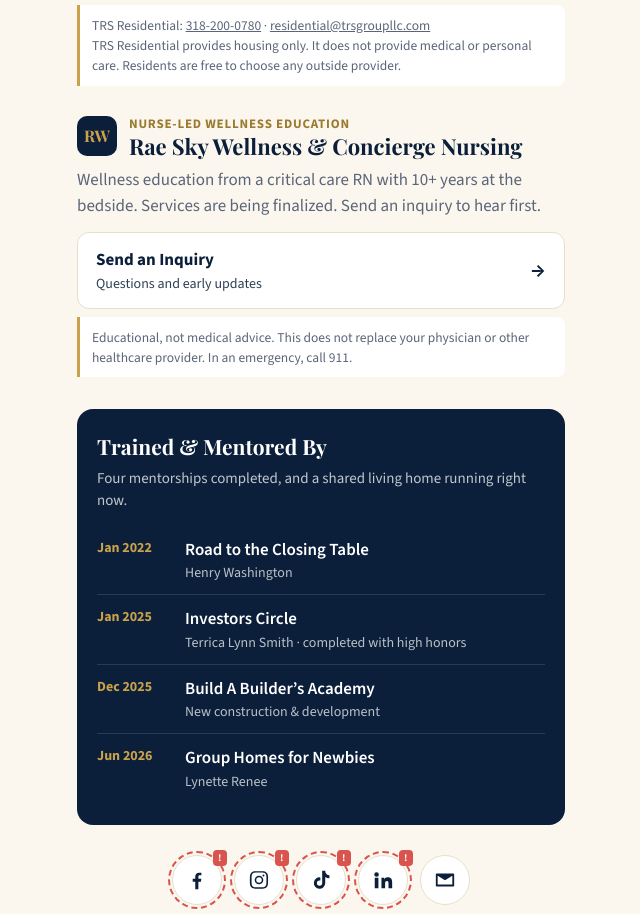
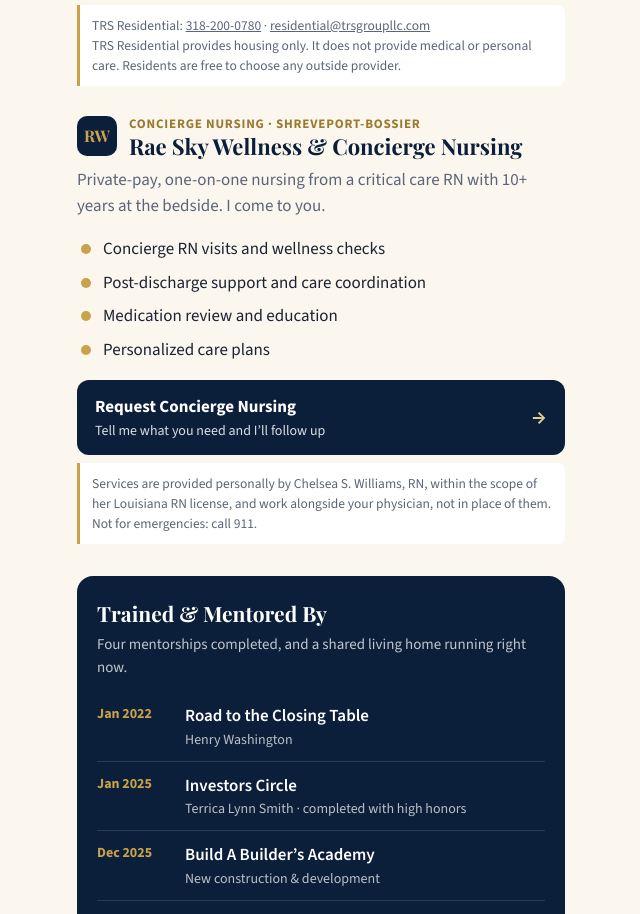
Before and after one commit to EmergingSky/links-trsgroupllc, a plain HTML site: page index.html in a window 1280 px wide. Shown: the part 1510-2424 px from the top of the page, without its empty margins (319-959 px from the left). Drawn offline with nearby package versions, Linux system fonts and the light colour scheme.

Commit message:
List concierge nursing services now that compliance hold is lifted
Co-Authored-By: Claude Opus 5.5 <noreply@anthropic.com>
Claude-Session: https://claude.ai/code/session_01M4rKbhge1Wdy9tt5oyUgb6

```diff
--- a/index.html
+++ b/index.html
@@ -131,6 +131,9 @@
     .btn-special { background: #fff; color: var(--navy); border: 2px solid var(--gold); box-shadow: 0 4px 14px rgba(201,162,75,.25); }
     .btn-special .price s { color: var(--muted); font-weight: 400; margin-right: 4px; }
     #start-here { margin-top: 20px; }
+    .svc { list-style: none; margin: 0 0 14px; padding: 0; }
+    .svc li { position: relative; padding: 4px 0 4px 26px; color: var(--ink); }
+    .svc li::before { content: ""; position: absolute; left: 4px; top: 12px; width: 10px; height: 10px; border-radius: 50%; background: var(--gold); }
     .contact { text-align: center; margin: 8px 0 0; font-weight: 600; color: var(--navy); }
     .contact a { text-decoration: none; display: inline-block; padding: 6px 4px; }
     .contact span { color: var(--gold); margin: 0 4px; }
@@ -295,24 +298,30 @@
     </section>
 
     <!-- RAE SKY WELLNESS & CONCIERGE NURSING
-         NEEDS CONFIRMATION: education and inquiries only until LSBN (scope and advertising) and LDH answer in writing.
-         Do not add private-duty nursing, in-home care or wellness checks here before then. -->
+         Compliance hold lifted Nov 13, 2026: Chelsea reports LSBN confirmed by email, and LDH rules allow it as a solo RN
+         (no hired caregivers, no 1099 contractors). Keep her LSBN email on file. Services are hers alone; keep TRS separate. -->
     <section class="biz" id="rae-sky-wellness">
       <div class="biz-head">
         <div class="biz-mark" aria-hidden="true">RW</div>
         <div>
-          <p class="kicker">Nurse-Led Wellness Education</p>
+          <p class="kicker">Concierge Nursing &middot; Shreveport-Bossier</p>
           <h2>Rae Sky Wellness &amp; Concierge Nursing</h2>
         </div>
       </div>
-      <p>Wellness education from a critical care RN with 10+ years at the bedside. Services are being finalized. Send an inquiry to hear first.</p>
+      <p>Private-pay, one-on-one nursing from a critical care RN with 10+ years at the bedside. I come to you.</p>
+      <ul class="svc">
+        <li>Concierge RN visits and wellness checks</li>
+        <li>Post-discharge support and care coordination</li>
+        <li>Medication review and education</li>
+        <li>Personalized care plans</li>
+      </ul>
 
-      <!-- Wellness inquiry: Netlify form at /wellness/ -->
-      <a class="btn btn-line" href="/wellness/">
-        <span>Send an Inquiry<span class="sub">Questions and early updates</span></span>
+      <!-- Wellness inquiry: Netlify form at /wellness/ (owned by the forms thread) -->
+      <a class="btn btn-navy" href="/wellness/">
+        <span>Request Concierge Nursing<span class="sub">Tell me what you need and I&rsquo;ll follow up</span></span>
         <span class="price" aria-hidden="true">&rarr;</span>
       </a>
-      <p class="note">Educational, not medical advice. This does not replace your physician or other healthcare provider. In an emergency, call 911.</p>
+      <p class="note">Services are provided personally by Chelsea S. Williams, RN, within the scope of her Louisiana RN license, and work alongside your physician, not in place of them. Not for emergencies: call 911.</p>
     </section>
 
     <!-- MENTORSHIPS -->
```
Also changed, not shown: 1 other file.
